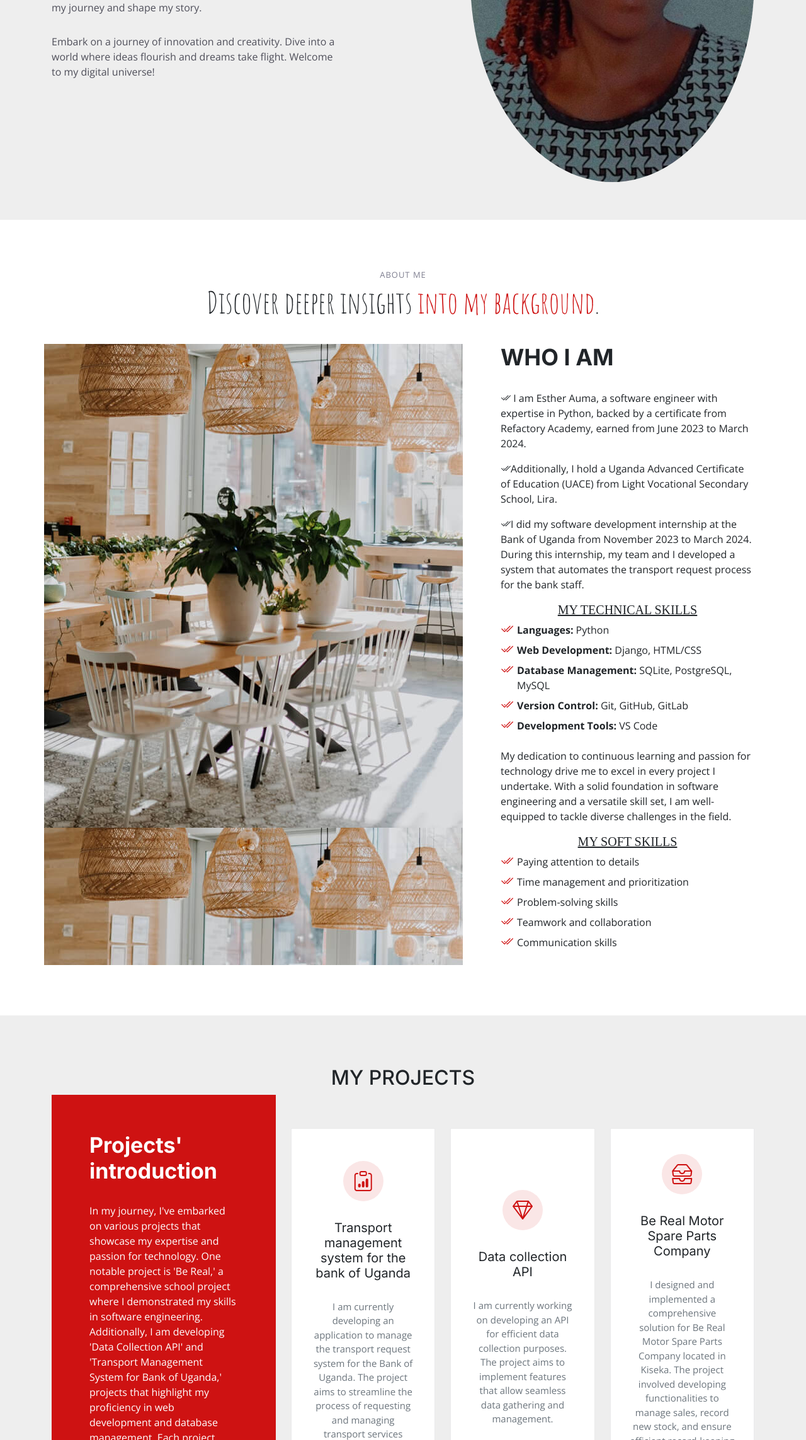
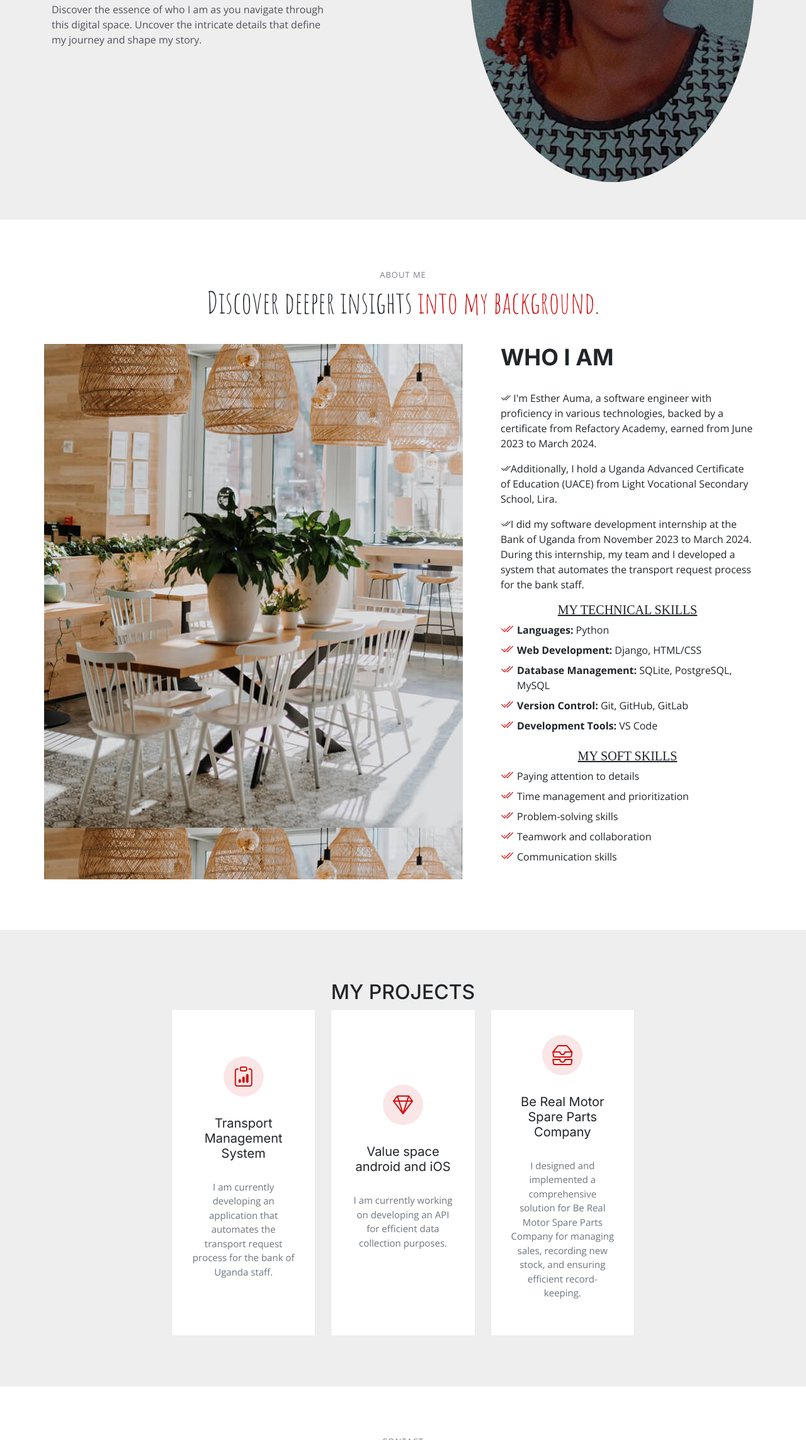
Before and after one commit to EstherAuma/esther.github.io, a plain HTML site: page index.html in a window 1280 px wide. Shown: the part 514-2800 px from the top of the page at 63% size. Drawn offline with nearby package versions, Linux system fonts and the light colour scheme.

Commit message:
edited the project section

```diff
--- a/index.html
+++ b/index.html
@@ -65,14 +65,13 @@
         <div class="col-lg-5 order-2 order-lg-1 d-flex flex-column justify-content-center align-items-center align-items-lg-start text-center text-lg-start">
           <h2 data-aos="fade-up">Explore My <br>Digital Space</h2>
           <p data-aos="fade-up" data-aos-delay="100">Discover the essence of who I am as you navigate through this digital space. Uncover the intricate details that define my journey and shape my story.</p>
-          <p data-aos="fade-up" data-aos-delay="200">Embark on a journey of innovation and creativity. Dive into a world where ideas flourish and dreams take flight. Welcome to my digital universe!</p>
         </div>
         <div class="col-lg-5 order-1 order-lg-2 text-center text-lg-start">
           <img src="assets/img/esa.jpeg" class="img-fluid rounded-circle" alt="" data-aos="zoom-out" data-aos-delay="200" height="200">
         </div>
       </div>
     </div>
-  </section><!-- End Hero Section -->
+  </section><!-- End Home Section -->
 
   <main id="main">
 
@@ -92,8 +91,8 @@
           <div class="col-lg-5 d-flex align-items-end" data-aos="fade-up" data-aos-delay="300">
             <div class="content ps-0 ps-lg-5">
               <h3>WHO I AM</h3>
-              <p><i class="bi bi-check2-all"></i>
-                I am Esther Auma, a software engineer with expertise in Python, backed by a certificate from Refactory Academy, earned from June 2023 to March 2024.               </p>
+              <p><i class="bi bi-check2-all"></i> I'm Esther Auma, a software engineer with proficiency in various technologies, backed by a certificate from Refactory Academy, earned from June 2023 to March 2024.</p>
+
               <p><i class="bi bi-check2-all"></i>Additionally, I hold a Uganda Advanced Certificate of Education (UACE) from Light Vocational Secondary School, Lira.
               </p>
               <p><i class="bi bi-check2-all"></i>I did my software development internship at the Bank of Uganda from November 2023 to March 2024. During this internship, my team and I developed a system that automates the transport request process for the bank staff.</p>
@@ -107,9 +106,7 @@
                 <li><i class="bi bi-check2-all"></i> <strong>Development Tools:</strong> VS Code</li>
               </ul>
 
-              <p>
-                My dedication to continuous learning and passion for technology drive me to excel in every project I undertake. With a solid foundation in software engineering and a versatile skill set, I am well-equipped to tackle diverse challenges in the field.
-              </p>
+
               <h5 class="text-center" style="font-family: 'Times New Roman', Times, serif; text-decoration: underline;">MY SOFT SKILLS</h5>
               <ul>
                 <li><i class="bi bi-check2-all"></i>Paying attention to details</li>
@@ -126,43 +123,27 @@
       </div>
     </section><!-- End About Section -->
 
-    <!-- ======= Why Us Section ======= -->
     <section id="why-us" class="why-us section-bg">
       <div class="container" data-aos="fade-up">
-        <h2 class="text-center"> MY PROJECTS</h2>
-        <div class="row gy-4">
+        <h2 class="text-center">MY PROJECTS</h2>
+        <div class="row gy-4 justify-content-center"> <!-- Centering the content -->
 
-           <div class="col-lg-4" data-aos="fade-up" data-aos-delay="100">
-            <div class="why-box">
-              <div class="why-box">
-                <h3 >Projects' introduction</h3>
-                <p >
-                  In my journey, I've embarked on various projects that showcase my expertise and passion for technology. One notable project is 'Be Real,' a comprehensive school project where I demonstrated my skills in software engineering. Additionally, I am developing  'Data Collection API' and 'Transport Management System for Bank of Uganda,' projects that highlight my proficiency in web development and database management. Each project reflects my commitment to innovation and excellence.
-                </p>
-              </div>
-            </div>
-          </div>
-          <!-- End Why Box  -->
-
-          <div class="col-lg-8 d-flex align-items-center"  >
+          <div class="col-lg-8">
             <div class="row gy-4">
 
-              <div class="col-xl-4" data-aos="fade-up" data-aos-delay="200" >
+              <div class="col-xl-4" data-aos="fade-up" data-aos-delay="200">
                 <div class="icon-box d-flex flex-column justify-content-center align-items-center">
                   <i class="bi bi-clipboard-data"></i>
-                  <h4 >Transport management system for the bank of Uganda</h4>
-                  <p >I am currently developing an application to manage the transport request system for the Bank of Uganda. The project aims to streamline the process of requesting and
-                    managing transport services within the organization.</p>
+                  <h4>Transport Management System</h4>
+                  <p>I am currently developing an application that automates the transport request process for the bank of Uganda staff. </p>
                 </div>
               </div><!-- End Icon Box -->
 
               <div class="col-xl-4" data-aos="fade-up" data-aos-delay="300">
                 <div class="icon-box d-flex flex-column justify-content-center align-items-center">
                   <i class="bi bi-gem"></i>
-                  <h4>Data collection API</h4>
-                  <p>I am currently working on developing an API for efficient data collection purposes. The
-                    project aims to implement features that allow seamless data gathering and management.
-                    </p>
+                  <h4>Value space android and iOS</h4>
+                  <p>I am currently working on developing an API for efficient data collection purposes. </p>
                 </div>
               </div><!-- End Icon Box -->
 
@@ -170,10 +151,7 @@
                 <div class="icon-box d-flex flex-column justify-content-center align-items-center">
                   <i class="bi bi-inboxes"></i>
                   <h4>Be Real Motor Spare Parts Company</h4>
-                  <p>I designed and implemented a comprehensive solution for Be Real Motor
-                    Spare Parts Company located in Kiseka. The project involved developing functionalities to manage sales, record
-                    new stock, and ensure efficient record-keeping processes.
-                    </p>
+                  <p>I designed and implemented a comprehensive solution for Be Real Motor Spare Parts Company for managing sales, recording new stock, and ensuring efficient record-keeping.</p>
                 </div>
               </div><!-- End Icon Box -->
 
@@ -183,7 +161,7 @@
         </div>
 
       </div>
-    </section><!-- End Why Us Section -->
+    </section><!-- Projects Section -->
 
 
     <!-- ======= Contact Section ======= -->
@@ -199,7 +177,7 @@
 
         <div class="row gy-4">
 
-          <div class="col-md-6">
+          <!-- <div class="col-md-6">
             <div class="info-item  d-flex align-items-center">
               <i class="icon bi bi-map flex-shrink-0"></i>
               <div>
@@ -207,13 +185,13 @@
                 <p>Kampala, Uganda</p>
               </div>
             </div>
-          </div><!-- End Info Item -->
+          </div>End Info Item -->
 
           <div class="col-md-6">
             <div class="info-item d-flex align-items-center">
               <i class="icon bi bi-envelope flex-shrink-0"></i>
               <div>
-                <h3>Email me</h3>
+                <!-- <h3>Email me</h3> -->
                 <p>estheraumaegoo@gmail.com</p>
               </div>
             </div>
@@ -223,7 +201,7 @@
             <div class="info-item  d-flex align-items-center">
               <i class="icon bi bi-telephone flex-shrink-0"></i>
               <div>
-                <h3>Call me</h3>
+                <!-- <h3>Call me</h3> -->
                 <p>+256775015775</p>
               </div>
             </div>
@@ -233,8 +211,8 @@
             <div class="info-item d-flex align-items-center">
               <i class="bi bi-linkedin" style="font-size: 3rem;"></i>
               <div style="margin-left: 15px;">
-                <h3>LinkedIn</h3>
-                <p><a href="https://www.linkedin.com/in/esther-auma-58aa2028b/">Access my LinkedIn profile</a></p>
+                <!-- <h3>LinkedIn</h3> -->
+                <p><a href="https://www.linkedin.com/in/esther-auma-58aa2028b/">LinkedIn</a></p>
               </div>
             </div>
           </div>
@@ -243,8 +221,8 @@
             <div class="info-item d-flex align-items-center">
               <i class="bi bi-github" style="font-size: 3.5rem;"></i>
               <div style="margin-left: 15px;">
-                <h3>GitHub</h3>
-                <p><a href="https://github.com/EstherAuma?tab=repositories">Access my GitHub profile</a></p>
+                <!-- <h3>GitHub</h3> -->
+                <p><a href="https://github.com/EstherAuma?tab=repositories">GitHub</a></p>
               </div>
             </div>
           </div>
```
